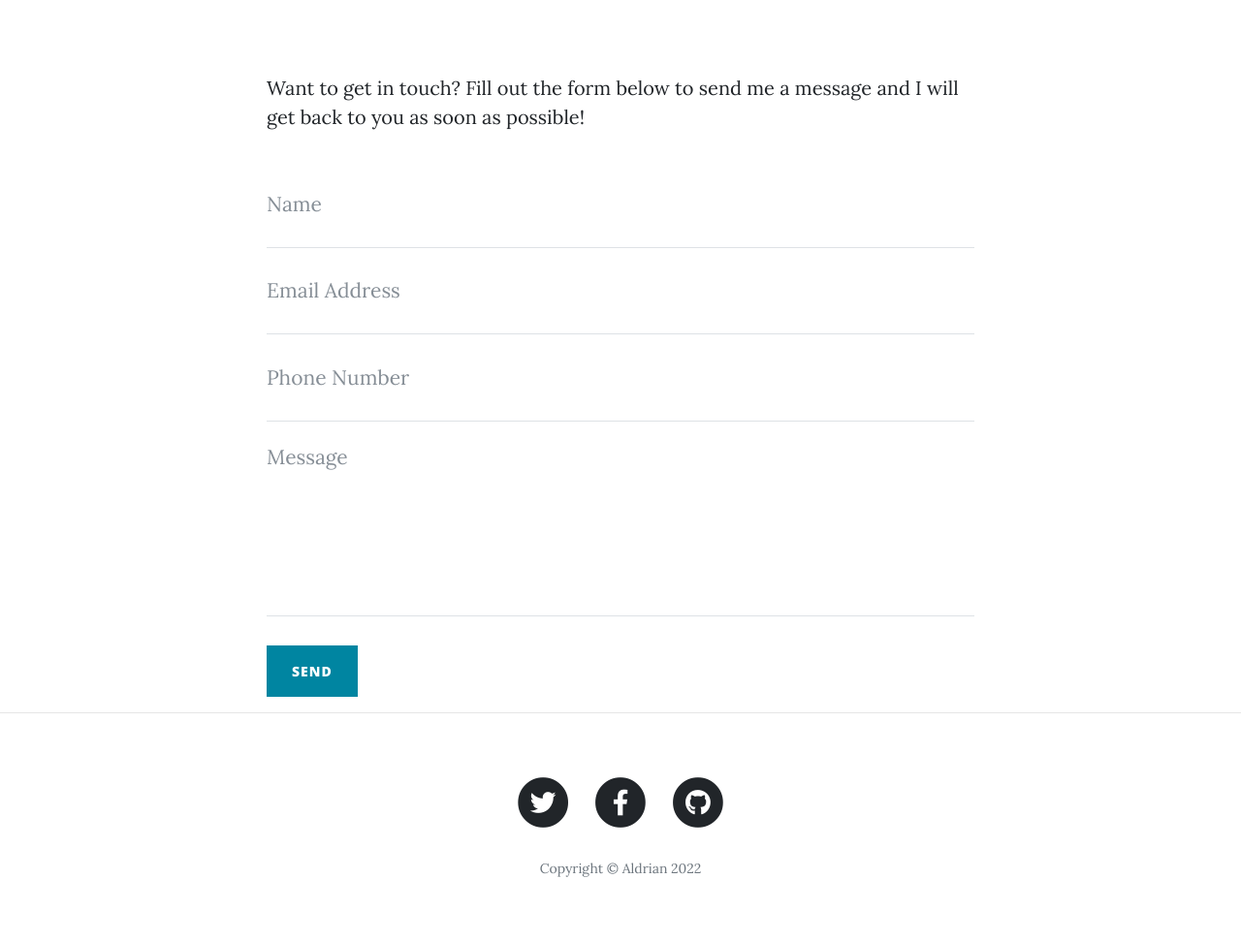
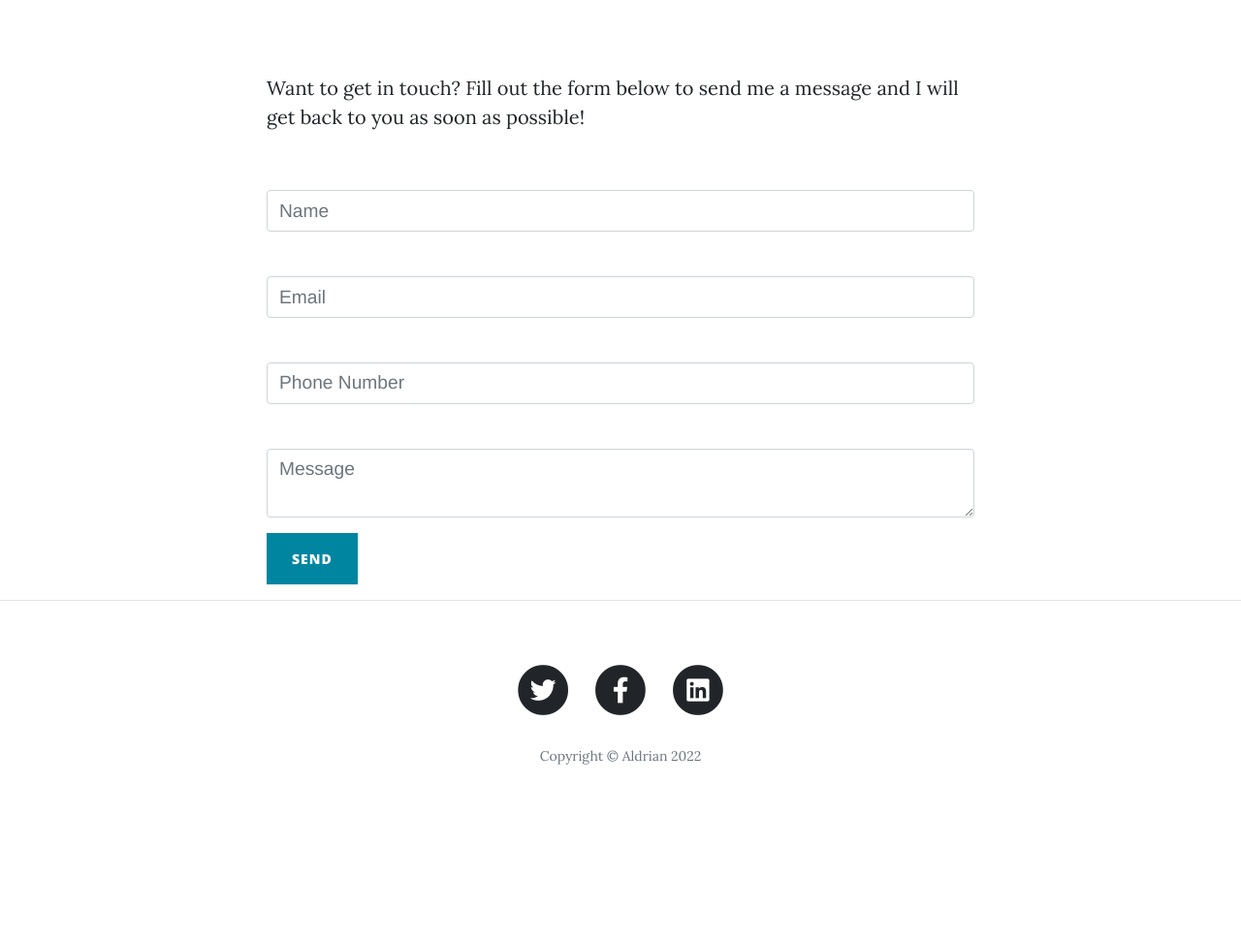
Before and after one commit to aldrianeleazar/aldrian-blog, a Flask app: page /contact in a window 1280 px wide. Shown: the part 536-1508 px from the top of the page at 97% size. After the commit the page ends 1325 px from the top, so only its background shows below. Run offline with Flask 2, Linux system fonts and the light colour scheme; some libraries are stand-ins or nearby versions.

Commit message:
updating contact.html to send a message and updating title icon.

```diff
--- a/forms.py
+++ b/forms.py
@@ -1,5 +1,5 @@
 from flask_wtf import FlaskForm
-from wtforms import StringField, SubmitField, PasswordField
+from wtforms import StringField, SubmitField, PasswordField, TextAreaField
 from wtforms.validators import DataRequired, URL, Email, Length
 from flask_ckeditor import CKEditorField
 
@@ -29,3 +29,11 @@ class LoginForm(FlaskForm):
 class CommentForm(FlaskForm):
     comment = CKEditorField("Comment", validators=[DataRequired()])
     submit_comment = SubmitField("SUBMIT COMMENT")
+
+
+class SendMessage(FlaskForm):
+    name = StringField("", validators=[DataRequired()], render_kw={"placeholder": "Name"})
+    email = StringField("", validators=[DataRequired(), Email()], render_kw={"placeholder": "Email"})
+    number = StringField("", render_kw={"placeholder": "Phone Number"})
+    message = TextAreaField("", validators=[DataRequired()], render_kw={"placeholder": "Message"})
+    send = SubmitField("Send")
--- a/main.py
+++ b/main.py
@@ -1,4 +1,4 @@
-from flask import Flask, render_template, redirect, url_for, flash, abort
+from flask import Flask, render_template, redirect, url_for, flash, abort, request
 from functools import wraps
 from flask_bootstrap import Bootstrap
 from flask_ckeditor import CKEditor
@@ -7,10 +7,13 @@ from werkzeug.security import generate_password_hash, check_password_hash
 from flask_sqlalchemy import SQLAlchemy
 from sqlalchemy.orm import relationship
 from flask_login import UserMixin, login_user, LoginManager, login_required, current_user, logout_user
-from forms import CreatePostForm, RegisterForm, LoginForm, CommentForm
+from forms import CreatePostForm, RegisterForm, LoginForm, CommentForm, SendMessage
 from flask_gravatar import Gravatar
+import smtplib
 import os
 
+my_email = os.getenv("EMAIL")
+my_password = os.getenv("PASSWORD")
 
 def admin_only(f):
     @wraps(f)
@@ -159,9 +162,32 @@ def about():
     return render_template("about.html")
 
 
-@app.route("/contact")
+@app.route("/contact", methods=["GET", "POST"])
 def contact():
-    return render_template("contact.html")
+    send_form = SendMessage()
+    if send_form.validate_on_submit():
+        name = send_form.name.data
+        email = send_form.email.data
+        if send_form.number.data == '':
+            phone = 'No data input'
+        else:
+            phone = send_form.number.data
+        message = send_form.message.data
+        with smtplib.SMTP("smtp.gmail.com", 587) as connection:
+            connection.starttls()
+            connection.login(user=my_email, password=my_password)
+            connection.sendmail(
+                from_addr=my_email,
+                to_addrs=my_email,
+                msg=f"Subject:Msg From Blog\n"
+                    f"\nName: {name}"
+                    f"\nEmail: {email}"
+                    f"\nPhone: {phone}"
+                    f"\nMessage: {message}"
+            )
+        flash('Your message has been successfully sent.')
+        return redirect(url_for('contact'))
+    return render_template("contact.html", form=send_form)
 
 
 @app.route("/new-post", methods=["GET", "POST"])
--- a/templates/contact.html
+++ b/templates/contact.html
@@ -1,3 +1,4 @@
+{% import "bootstrap/wtf.html" as wtf %}
 {% include "header.html" %}
 
   <!-- Page Header -->
@@ -19,43 +20,22 @@
 <div class="container">
   <div class="row">
     <div class="col-lg-8 col-md-10 mx-auto">
-        <p>Want to get in touch? Fill out the form below to send me a message and I will get back to you as soon as possible!</p>
-        <!-- Contact Form - Enter your email address on line 19 of the mail/contact_me.php file to make this form work. -->
-        <!-- WARNING: Some web hosts do not allow emails to be sent through forms to common mail hosts like Gmail or Yahoo. It's recommended that you use a private domain email address! -->
-        <!-- To use the contact form, your site must be on a live web host with PHP! The form will not work locally! -->
-        <form name="sentMessage" id="contactForm" novalidate>
-          <div class="control-group">
-            <div class="form-group floating-label-form-group controls">
-              <label>Name</label>
-              <input type="text" class="form-control" placeholder="Name" id="name" required data-validation-required-message="Please enter your name.">
-              <p class="help-block text-danger"></p>
+        <p>Want to get in touch? Fill out the form below to send me a message and I will get back to you as soon as
+          possible!</p>
+        <div style="color: red">
+        {% with messages = get_flashed_messages() %}
+        {% if messages %}
+        {% for message in messages %}
+          {% if message == 'Your message has been successfully sent.': %}
+          <p style="color: green;">{{ message }}</p>
+          {% else: %}
+          <p style="color: red;">{{ message }}</p>
+          {% endif %}
+        {% endfor %}
+        {% endif %}
+        {% endwith %}
+        {{ wtf.quick_form(form, novalidate=True, button_map={"send": "primary"}) }}
         </div>
-          </div>
-          <div class="control-group">
-            <div class="form-group floating-label-form-group controls">
-              <label>Email Address</label>
-              <input type="email" class="form-control" placeholder="Email Address" id="email" required data-validation-required-message="Please enter your email address.">
-              <p class="help-block text-danger"></p>
-            </div>
-          </div>
-          <div class="control-group">
-            <div class="form-group col-xs-12 floating-label-form-group controls">
-              <label>Phone Number</label>
-              <input type="tel" class="form-control" placeholder="Phone Number" id="phone" required data-validation-required-message="Please enter your phone number.">
-              <p class="help-block text-danger"></p>
-            </div>
-          </div>
-          <div class="control-group">
-            <div class="form-group floating-label-form-group controls">
-              <label>Message</label>
-              <textarea rows="5" class="form-control" placeholder="Message" id="message" required data-validation-required-message="Please enter a message."></textarea>
-              <p class="help-block text-danger"></p>
-            </div>
-          </div>
-          <br>
-          <div id="success"></div>
-          <button type="submit" class="btn btn-primary" id="sendMessageButton">Send</button>
-        </form>
     </div>
   </div>
 </div>
--- a/templates/footer.html
+++ b/templates/footer.html
@@ -5,7 +5,7 @@
         <div class="col-lg-8 col-md-10 mx-auto">
           <ul class="list-inline text-center">
             <li class="list-inline-item">
-              <a href="#">
+              <a href="https://twitter.com/aldseleazar">
                 <span class="fa-stack fa-lg">
                   <i class="fas fa-circle fa-stack-2x"></i>
                   <i class="fab fa-twitter fa-stack-1x fa-inverse"></i>
@@ -13,7 +13,7 @@
               </a>
             </li>
             <li class="list-inline-item">
-              <a href="#">
+              <a href="https://www.facebook.com/aldrian.eleazar">
                 <span class="fa-stack fa-lg">
                   <i class="fas fa-circle fa-stack-2x"></i>
                   <i class="fab fa-facebook-f fa-stack-1x fa-inverse"></i>
@@ -21,10 +21,10 @@
               </a>
             </li>
             <li class="list-inline-item">
-              <a href="#">
+              <a href="https://www.linkedin.com/in/aldrian-eleazar-1258b516a?original_referer=https%3A%2F%2Fwww.google.com%2F">
                 <span class="fa-stack fa-lg">
                   <i class="fas fa-circle fa-stack-2x"></i>
-                  <i class="fab fa-github fa-stack-1x fa-inverse"></i>
+                  <i class="fab fa-linkedin fa-stack-1x fa-inverse"></i>
                 </span>
               </a>
             </li>
--- a/templates/header.html
+++ b/templates/header.html
@@ -20,6 +20,7 @@
 
   <!-- Custom styles for this template -->
   <link href="{{ url_for('static', filename='css/clean-blog.min.css')}}" rel="stylesheet">
+  <link rel="icon" href="static/img/boy.ico">
 
 </head>
 
--- a/templates/index.html
+++ b/templates/index.html
@@ -1,14 +1,14 @@
 {% include "header.html" %}
 
   <!-- Page Header -->
-  <header class="masthead" style="background-image: url('https://images.unsplash.com/photo-1470092306007-055b6797ca72?ixlib=rb-1.2.1&auto=format&fit=crop&w=668&q=80')">
+  <header class="masthead" style="background-image: url({{ url_for('static', filename='img/home-bg.jpg')}})">
     <div class="overlay"></div>
     <div class="container">
       <div class="row">
         <div class="col-lg-8 col-md-10 mx-auto">
           <div class="site-heading">
             <h1>Aldrian's Blog</h1>
-            <span class="subheading">A collection of random musings.</span>
+            <span class="subheading">A collection of random thoughts.</span>
           </div>
         </div>
       </div>
@@ -30,7 +30,7 @@
             </h3>
           </a>
           <p class="post-meta">Posted by
-            <a href="#">{{post.author.name}}</a>
+            <a href="{{ url_for('about') }}">{{post.author.name}}</a>
             on {{post.date}}
             {% if current_user.id == 1: %}
             <a href="{{url_for('delete_post', post_id=post.id) }}">✘</a>
--- a/templates/post.html
+++ b/templates/post.html
@@ -10,7 +10,7 @@
             <h1>{{post.title}}</h1>
             <h2 class="subheading">{{post.subtitle}}</h2>
             <span class="meta">Posted by
-              <a href="#">{{post.author.name}}</a>
+              <a href="{{ url_for('about') }}">{{post.author.name}}</a>
               on {{post.date}}</span>
           </div>
         </div>
```
Also changed, not shown: templates/register.html (+8 -2 lines), static/img/boy.ico (added), static/img/home-bg.jpg (added). Lines whose indentation alone changed are shown as unchanged.
